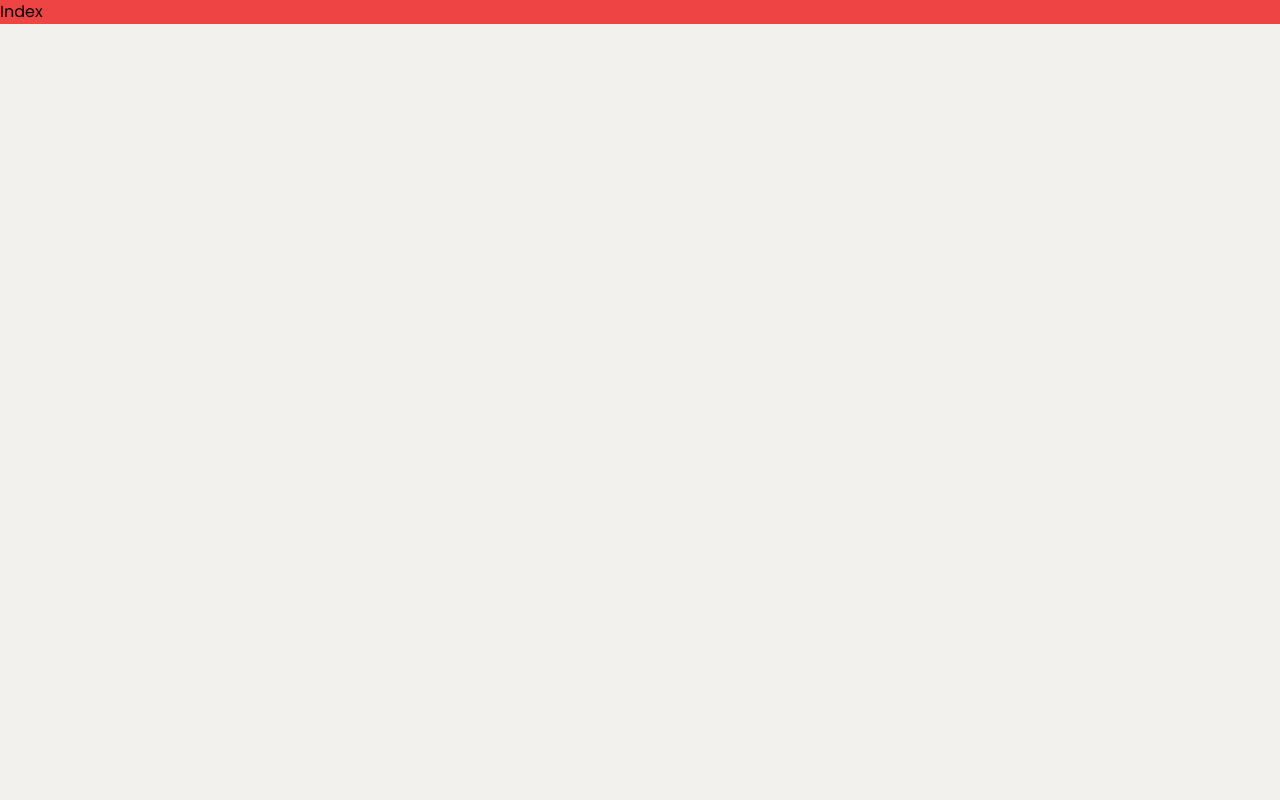
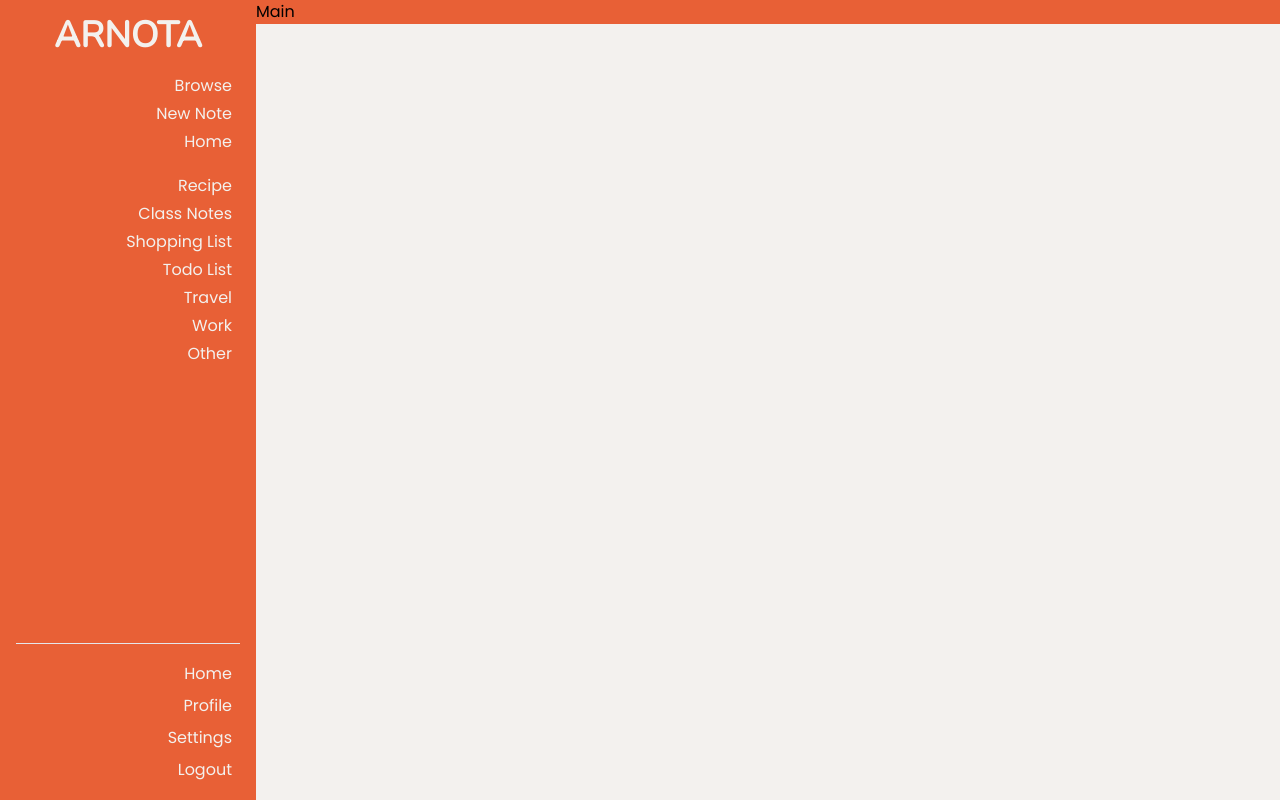
Before and after one commit to ArnNied/arnota, a Next.js app: page / in a window 1280 px wide. Built offline with nearby package versions, Linux system fonts and the light colour scheme.

Commit message:
feat: add barebone main page and a navbar

```diff
--- /dev/null
+++ b/components/index/landing/Landing.tsx
@@ -0,0 +1,7 @@
+export default function LandingPage(): JSX.Element {
+  return (
+    <div className='bg-primary'>
+      <h1>LandingPage</h1>
+    </div>
+  );
+}
--- /dev/null
+++ b/components/index/main/Main.tsx
@@ -0,0 +1,12 @@
+import Navbar from '@/components/shared/Navbar';
+
+export default function MainPage(): JSX.Element {
+  return (
+    <>
+      <Navbar />
+      <div className='w-4/5 ml-auto bg-primary'>
+        <h1>Main</h1>
+      </div>
+    </>
+  );
+}
--- /dev/null
+++ b/components/shared/Navbar.tsx
@@ -0,0 +1,72 @@
+import Link from 'next/link';
+
+import NavbarLink from './NavbarLink';
+
+type Category = {
+  slug: string;
+  name: string;
+};
+
+export default function Navbar(): JSX.Element {
+  const categories: Category[] = [
+    {
+      slug: 'recipe',
+      name: 'Recipe'
+    },
+    {
+      slug: 'class-notes',
+      name: 'Class Notes'
+    },
+    {
+      slug: 'shopping-list',
+      name: 'Shopping List'
+    },
+    {
+      slug: 'todo-list',
+      name: 'Todo List'
+    },
+    {
+      slug: 'travel',
+      name: 'Travel'
+    },
+    {
+      slug: 'work',
+      name: 'Work'
+    },
+    {
+      slug: 'other',
+      name: 'Other'
+    }
+  ];
+  return (
+    <nav className='w-1/5 flex flex-col h-screen bg-primary fixed'>
+      <Link href='/'>
+        <h1 className='w-full py-4 font-bold font-nunito text-4xl text-light text-center'>
+          ARNOTA
+        </h1>
+      </Link>
+      <div className='mx-4'>
+        <NavbarLink href='/browse' text='Browse' />
+        <NavbarLink href='/create' text='New Note' />
+        <NavbarLink href='/home' text='Home' />
+      </div>
+      <div className='my-4 mx-4 overflow-y-auto'>
+        {categories.map((category) => (
+          <NavbarLink
+            key={category.slug}
+            href={`/categories/${category.slug}`}
+            text={category.name}
+          />
+        ))}
+      </div>
+      <div className='mt-auto mb-4 mx-4 pt-4 border-t space-y-1'>
+        <NavbarLink href='/home' text='Home' />
+        <NavbarLink href='/profile' text='Profile' />
+        <NavbarLink href='/settings' text='Settings' />
+        <button className='w-full py-0.5 px-2 hover:bg-secondary text-light text-right rounded inline-block'>
+          Logout
+        </button>
+      </div>
+    </nav>
+  );
+}
--- /dev/null
+++ b/components/shared/NavbarLink.tsx
@@ -0,0 +1,22 @@
+import Link from 'next/link';
+
+type NavbarLinkProps = {
+  href: string;
+  text?: string;
+  children?: React.ReactNode;
+};
+
+export default function NavbarLink({
+  href,
+  text,
+  children
+}: NavbarLinkProps): JSX.Element {
+  return (
+    <Link
+      href={href}
+      className='w-full py-0.5 px-2 hover:bg-secondary text-light text-right rounded inline-block'
+    >
+      {text ?? children}
+    </Link>
+  );
+}
--- a/pages/_app.tsx
+++ b/pages/_app.tsx
@@ -1,13 +1,14 @@
 import '@/styles/globals.css';
 
+import Head from 'next/head';
 import type { AppProps } from 'next/app';
-import Head from 'next/head';
 
 // import { Provider } from 'react-redux';
 
 // import { store } from '@/store/store';
 
-export default function MyApp({ Component, pageProps }: AppProps) {
+// TODO: Remove title in this file and add it to each page
+export default function MyApp({ Component, pageProps }: AppProps): JSX.Element {
   return (
     <>
       <Head>
--- a/pages/_document.tsx
+++ b/pages/_document.tsx
@@ -1,8 +1,6 @@
-/* eslint-disable @next/next/no-title-in-document-head */
 import { Head, Html, Main, NextScript } from 'next/document';
 
-// TODO: Remove title in this file and add it to each page
-export default function Document() {
+export default function Document(): JSX.Element {
   return (
     <Html>
       <Head>
--- a/pages/api/hello.ts
+++ /dev/null
@@ -1,13 +0,0 @@
-// Next.js API route support: https://nextjs.org/docs/api-routes/introduction
-import type { NextApiRequest, NextApiResponse } from 'next'
-
-type Data = {
-  name: string
-}
-
-export default function handler(
-  req: NextApiRequest,
-  res: NextApiResponse<Data>
-) {
-  res.status(200).json({ name: 'John Doe' })
-}
--- a/pages/index.tsx
+++ b/pages/index.tsx
@@ -1,7 +1,8 @@
-export default function Index() {
-  return (
-    <div className='bg-red-500'>
-      <h1>Index</h1>
-    </div>
-  );
-}
+import MainPage from '@/components/index/main/Main';
+import type { NextPage } from 'next';
+
+const IndexPage: NextPage = () => {
+  return <MainPage />;
+};
+
+export default IndexPage;
--- a/styles/globals.css
+++ b/styles/globals.css
@@ -1,6 +1,11 @@
 @tailwind base;
 @tailwind components;
 @tailwind utilities;
+
+html,
+body {
+  height: 100%;
+}
 
 .centered {
   position: fixed;
@@ -9,3 +14,7 @@
   /* bring your own prefixes */
   transform: translate(-50%, -50%);
 }
+
+#__next {
+  height: 100%;
+}
```
